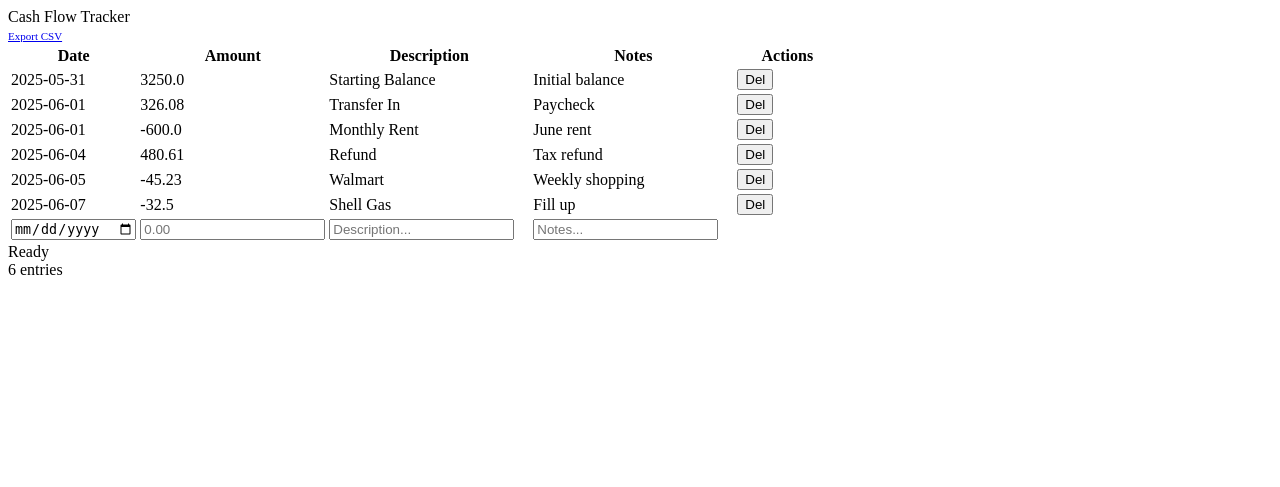
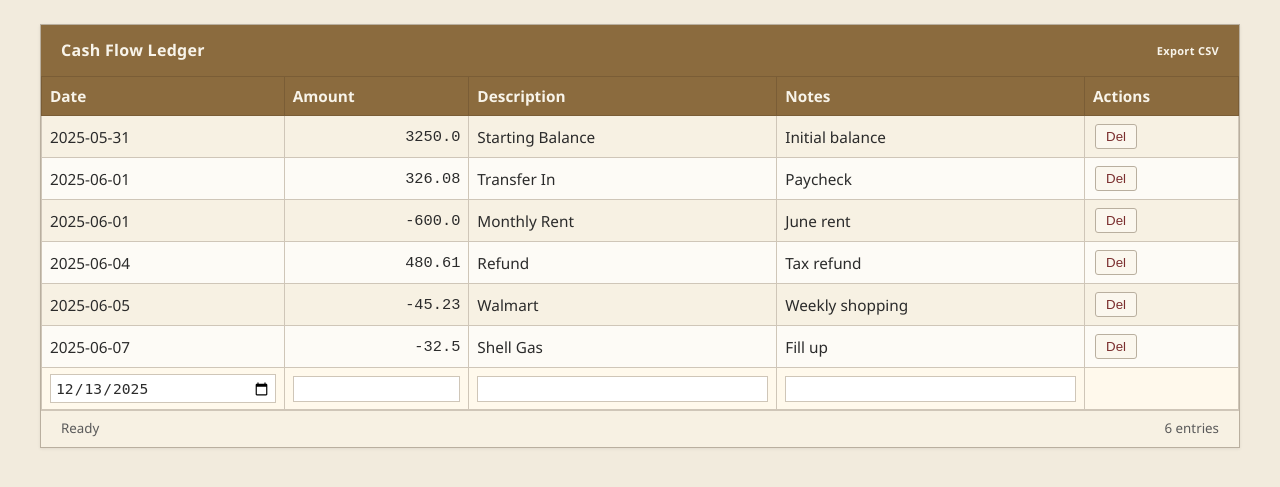
Before and after one commit to SamStamport/MoneyPal, a Flask app: page /cashflow in a window 1280 px wide. Shown: the top 487 px of the page. Run offline with Flask 3, Linux system fonts and the light colour scheme.

Commit message:
Fix cross-browser color compatibility for Edge and Brave browsers

```diff
--- a/templates/cashflow.html
+++ b/templates/cashflow.html
@@ -2,11 +2,164 @@
 <html lang="en">
 <head>
   <meta charset="UTF-8" />
-  <meta name="theme-color" content="#DCE6F1">
-  <title>Cash Flow Tracker</title>
+  <meta name="theme-color" content="#F2EBDD">
+  <meta http-equiv="Cache-Control" content="no-cache, no-store, must-revalidate">
+  <meta http-equiv="Pragma" content="no-cache">
+  <meta http-equiv="Expires" content="0">
+  <title>Cash Flow Ledger</title>
 
   <style>
-    /* ... styles exactly as in your original file ... */
+    :root {
+      color-scheme: light only;
+    }
+
+    * {
+      margin: 0;
+      padding: 0;
+      box-sizing: border-box;
+    }
+
+    /* --- Page (desk surface) --- */
+    body {
+      font-family: 'Segoe UI', Tahoma, Geneva, Verdana, sans-serif;
+      background: #F2EBDD;
+      padding: 24px;
+      color: #2B2B2B;
+      line-height: 1.45;
+    }
+
+    /* --- Ledger page --- */
+    .container {
+      max-width: 1200px;
+      margin: 0 auto;
+      background: #FBF7EE;
+      border: 1px solid #B9AF9F;
+      box-shadow: 0 1px 3px rgba(0,0,0,0.08);
+    }
+
+    /* --- Header (binding/leather) --- */
+    .excel-header {
+      background: #8B6B3E;
+      color: #F8F4EA;
+      padding: 14px 20px;
+      font-weight: 600;
+      letter-spacing: 0.3px;
+      display: flex;
+      justify-content: space-between;
+      align-items: center;
+    }
+
+    .excel-header a {
+      color: #F8F4EA;
+      text-decoration: none;
+      font-size: 11px;
+    }
+
+    /* --- Table --- */
+    .table-container {
+      overflow-x: auto;
+    }
+
+    table {
+      width: 100%;
+      border-collapse: collapse;
+      font-size: 11.5pt;
+      font-variant-numeric: tabular-nums;
+    }
+
+    thead {
+      background: #8B6B3E;
+      color: #F8F4EA;
+      position: sticky;
+      top: 0;
+    }
+
+    th {
+      padding: 8px;
+      text-align: left;
+      font-weight: 600;
+      border: 1px solid #7A5D36;
+    }
+
+    /* --- Ledger striping (very subtle) --- */
+    tbody tr:nth-child(odd):not(#input-row) {
+      background: #F7F1E3;
+    }
+
+    tbody tr:nth-child(even):not(#input-row) {
+      background: #FDFBF6;
+    }
+
+    tbody tr:hover:not(#input-row) {
+      background: #EFE4C8;
+    }
+
+    td {
+      padding: 6px 8px;
+      border: 1px solid #CFC6B8;
+      background: transparent;
+      color: #2B2B2B;
+    }
+
+    td[contenteditable="true"]:focus {
+      outline: 2px solid #A38B5F;
+      background: #FFFFFF;
+    }
+
+    .number {
+      text-align: right;
+      font-family: 'Courier New', monospace;
+    }
+
+    /* --- Input row (receipt tone) --- */
+    #input-row {
+      background: #FFF9EC;
+    }
+
+    #input-row input {
+      width: 100%;
+      padding: 4px;
+      border: 1px solid #CFC6B8;
+      font-size: 11pt;
+      background: #FFFFFF;
+      color: #2B2B2B;
+    }
+
+    /* --- Buttons (ink, not UI chrome) --- */
+    button {
+      padding: 4px 10px;
+      margin: 2px;
+      border: 1px solid #B9AF9F;
+      background: #FBF7EE;
+      cursor: pointer;
+      font-size: 10pt;
+      border-radius: 3px;
+      color: #2B2B2B;
+    }
+
+    button:hover {
+      background: #EFE4C8;
+    }
+
+    .delete-btn {
+      color: #7A2E2E;
+    }
+
+    .save-btn {
+      color: #2E6B3F;
+      font-weight: bold;
+    }
+
+    /* --- Status bar --- */
+    .status-bar {
+      display: flex;
+      justify-content: space-between;
+      padding: 8px 20px;
+      background: #F7F1E3;
+      border-top: 1px solid #CFC6B8;
+      font-size: 10pt;
+      color: #5A5A5A;
+    }
   </style>
 </head>
 
@@ -14,8 +167,8 @@
 <div class="container">
 
   <div class="excel-header">
-    <div>Cash Flow Tracker</div>
-    <a href="/export-csv" style="font-size:11px;">Export CSV</a>
+    <div>Cash Flow Ledger</div>
+    <a href="/export-csv">Export CSV</a>
   </div>
 
   <div class="table-container">
@@ -44,12 +197,11 @@
         </tr>
         {% endfor %}
 
-        <!-- INPUT ROW -->
         <tr id="input-row">
           <td><input id="input-date" type="date" required /></td>
-          <td><input id="input-amount" type="number" step="0.01" placeholder="0.00" required /></td>
-          <td><input id="input-description" placeholder="Description..." /></td>
-          <td><input id="input-notes" placeholder="Notes..." /></td>
+          <td><input id="input-amount" type="number" step="0.01" required /></td>
+          <td><input id="input-description" /></td>
+          <td><input id="input-notes" /></td>
           <td></td>
         </tr>
       </tbody>
@@ -64,7 +216,27 @@
 </div>
 
 <script>
-  /* ... JavaScript exactly as in your original file ... */
+  const modifiedCells = new WeakMap();
+
+  document.addEventListener('input', function(e) {
+    if (e.target.hasAttribute('contenteditable')) {
+      const row = e.target.closest('tr');
+      const saveBtn = row.querySelector('.save-btn');
+      if (saveBtn) {
+        saveBtn.style.display = 'inline-block';
+        modifiedCells.set(row, true);
+      }
+    }
+  });
+
+  document.getElementById('input-row').addEventListener('keydown', function(e) {
+    if (e.key === 'Enter') {
+      e.preventDefault();
+      addEntry();
+    }
+  });
+
+  document.getElementById('input-date').valueAsDate = new Date();
 </script>
 
 </body>
```
